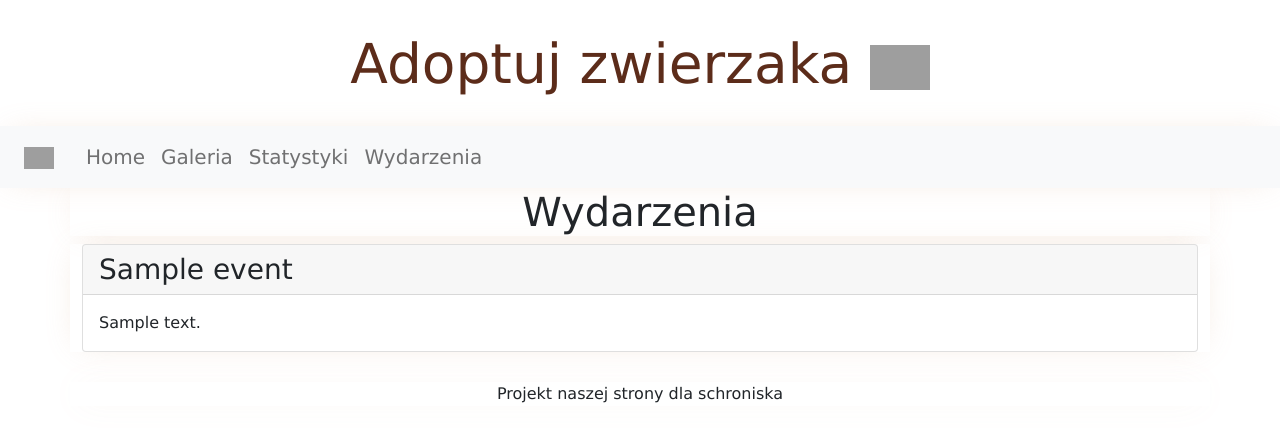
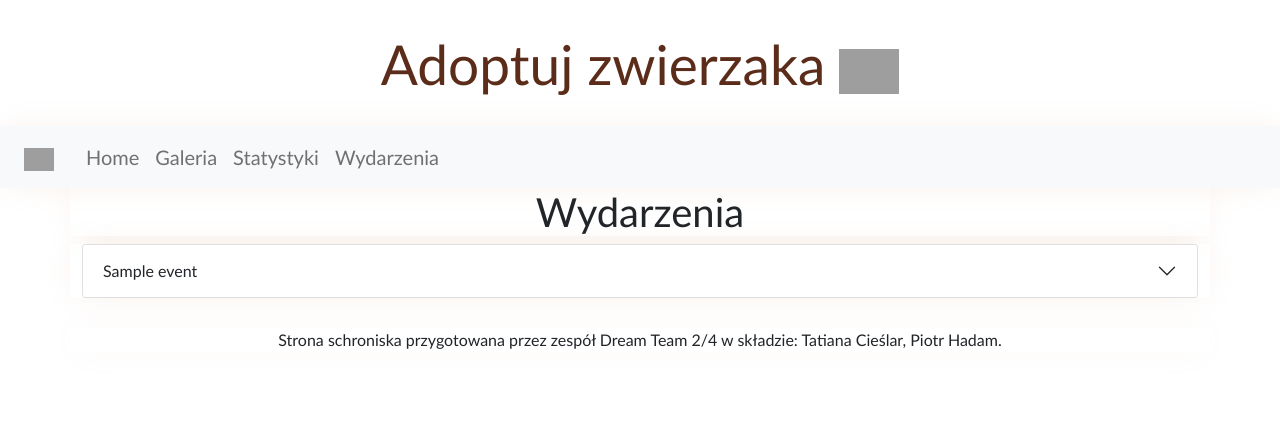
Before and after one commit to PiotrHadam/Projekt_Schronisko, a Django app: template shelter/templates/shelter/events.html in a window 1280 px wide. Shown: the top 442 px of the page. Run offline with Django 3.2, Linux system fonts and the light colour scheme; the template is opened without the code that fills it: most values are stand-ins (such as "Sample title", 1, 10 or a date in 2020); grey boxes are pictures that could not be loaded.

Commit message:
Zmiana wyglądu wydarzeń

```diff
--- a/shelter/static/css/style.css
+++ b/shelter/static/css/style.css
@@ -7,7 +7,7 @@ header{
 }
 
 * {
-    font-family: 'Lucida Sans', 'Lucida Sans Regular', 'Lucida Grande', 'Lucida Sans Unicode', Geneva, Verdana, sans-serif;
+    font-family: 'Gill Sans', 'Gill Sans MT', Calibri, 'Trebuchet MS', sans-serif;
 }
 
 .brand {
--- a/shelter/templates/shelter/events.html
+++ b/shelter/templates/shelter/events.html
@@ -9,16 +9,19 @@
     <div class="container drop-shadow">
         <div class="accordion" id="accordion">
         {% for x in events %}
-        <div class="card">
-            <div class="card-header" id={{x.htmlID}}>
-                <h3 class="mb-0">
+        <div class="accordion-item">
+            <h2 class="accordion-header" id="{{x.htmlID}}">
+                <button class="accordion-button collapsed" type="button" data-bs-toggle="collapse" data-bs-target="{{x.link}}" aria-expanded="false" aria-controls="{{x.tagID}}">
                     {{x.event}}
-                </h3>
-            </div>
-            <div class="card-body">
-                {% autoescape off %}
-                {{ x.content }}
-                {% endautoescape %}
+                </button>
+            </h2>
+
+            <div id="{{x.tagID}}" class="accordion-collapse collapse" aria-labelledby="{{x.htmlID}}" data-bs-parent="#accordion">
+                <div class="acoordion-body">
+                    {% autoescape off %}
+                        {{ x.content }}
+                    {% endautoescape %}
+                </div>
             </div>
         </div>
         {% endfor %}
--- a/shelter/templates/shelter/main.html
+++ b/shelter/templates/shelter/main.html
@@ -5,7 +5,10 @@
     <title>Schronisko</title>
     <link rel="stylesheet" href="{% static 'css/style.css' %}">
     <link href="https://cdn.jsdelivr.net/npm/bootstrap@5.0.1/dist/css/bootstrap.min.css" rel="stylesheet" integrity="sha384-+0n0xVW2eSR5OomGNYDnhzAbDsOXxcvSN1TPprVMTNDbiYZCxYbOOl7+AMvyTG2x" crossorigin="anonymous">
-    <script src="https://cdn.jsdelivr.net/npm/bootstrap@5.0.1/dist/js/bootstrap.bundle.min.js" integrity="sha384-gtEjrD/SeCtmISkJkNUaaKMoLD0//ElJ19smozuHV6z3Iehds+3Ulb9Bn9Plx0x4" crossorigin="anonymous"></script>
+    <script src="https://code.jquery.com/jquery-3.6.0.min.js" integrity="sha256-/xUj+3OJU5yExlq6GSYGSHk7tPXikynS7ogEvDej/m4=" crossorigin="anonymous"></script>
+    <script src="https://cdn.jsdelivr.net/npm/@popperjs/core@2.9.2/dist/umd/popper.min.js" integrity="sha384-IQsoLXl5PILFhosVNubq5LC7Qb9DXgDA9i+tQ8Zj3iwWAwPtgFTxbJ8NT4GN1R8p" crossorigin="anonymous"></script>
+    <script src="https://cdn.jsdelivr.net/npm/bootstrap@5.0.1/dist/js/bootstrap.min.js" integrity="sha384-Atwg2Pkwv9vp0ygtn1JAojH0nYbwNJLPhwyoVbhoPwBhjQPR5VtM2+xf0Uwh9KtT" crossorigin="anonymous"></script>
+
 </head>
 <body>
 
@@ -36,7 +39,7 @@
 {% endblock %}
 <footer>
     <div class="container drop-shadow text-center footer">
-        <p>Projekt naszej strony dla schroniska</p>
+        <p>Strona schroniska przygotowana przez zespół Dream Team 2/4 w składzie: Tatiana Cieślar, Piotr Hadam.</p>
     </div>
 </footer>
 
```
